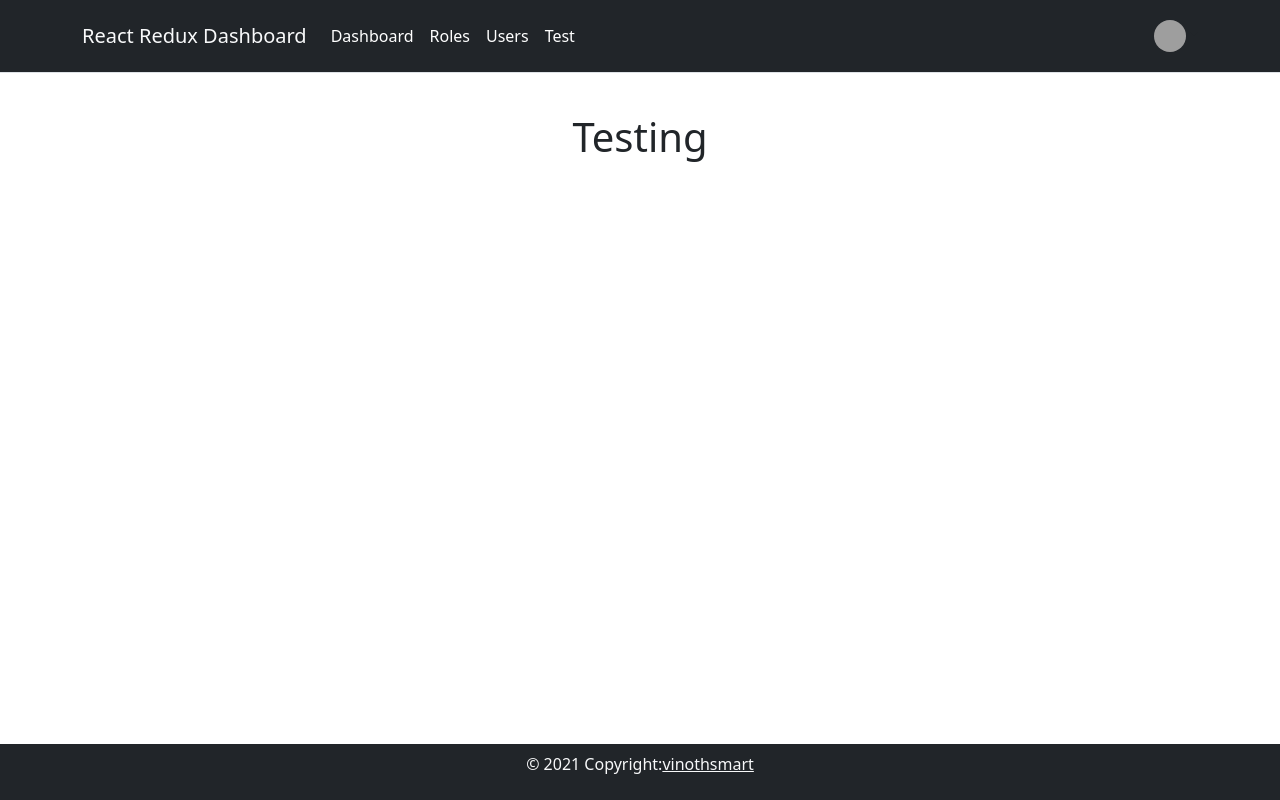
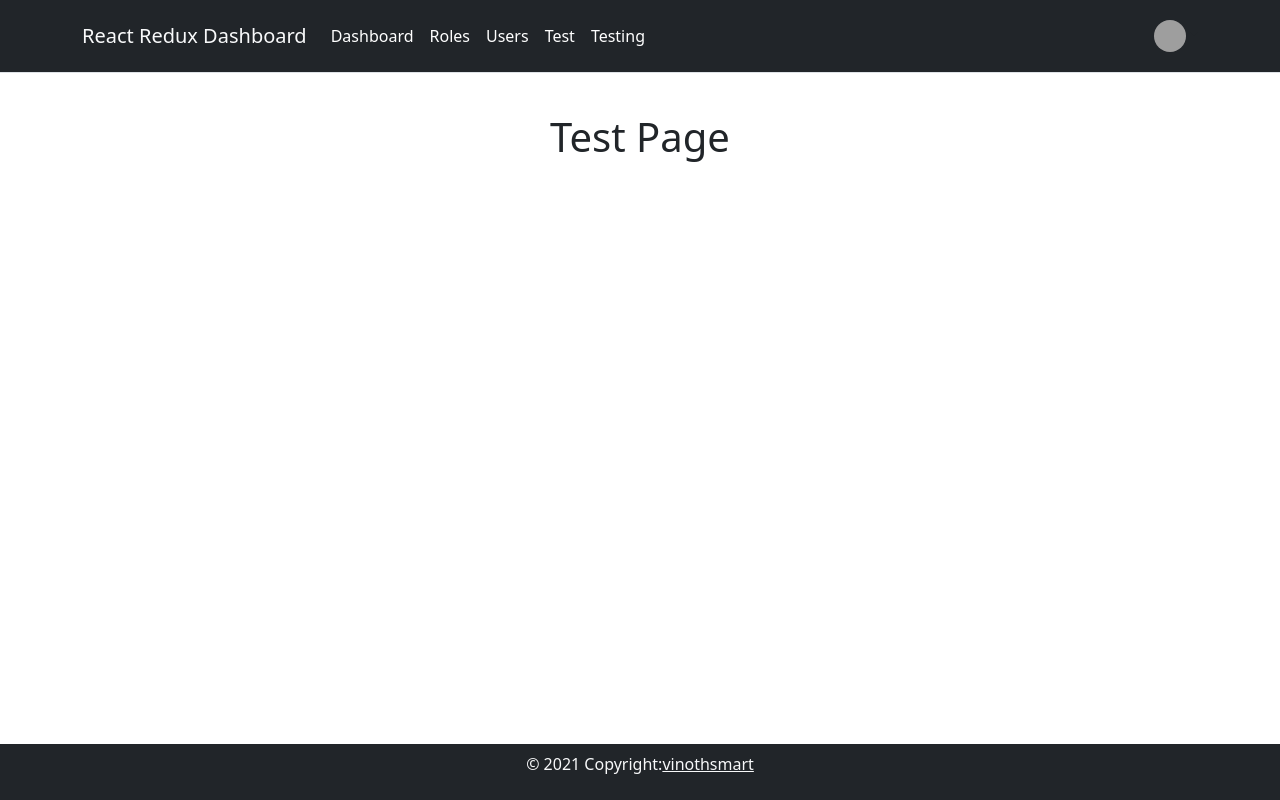
Before and after one commit to vinothsmart/react-redux-dashboard, a React (Create React App) app: page /test in a window 1280 px wide. Built offline with nearby package versions, Linux system fonts and the light colour scheme; grey boxes are pictures that could not be loaded.

Commit message:
using normal pages

```diff
--- a/src/App.js
+++ b/src/App.js
@@ -1,7 +1,5 @@
 import "./styles/App.css";
-import Home from "./components/pages/Home";
-import Test from "./components/pages/Test";
-import Testing from "./components/pages/Testing";
+import { Home, Test, Testing } from "./components";
 import Navbar from "./components/elements/Navbar";
 import { BrowserRouter as Router, Route, Switch } from "react-router-dom";
 import Roles from "./components/pages/Roles/Roles";
--- a/src/components/elements/Navbar.js
+++ b/src/components/elements/Navbar.js
@@ -97,6 +97,11 @@ export const NavBar = () => {
                   Test
                 </Link>
               </li>
+              <li>
+                <Link to="/testing" className="nav-link px-2 text-white">
+                  Testing
+                </Link>
+              </li>
             </ul>
 
             <div className="dropdown text-end">
--- /dev/null
+++ b/src/components/index.js
@@ -0,0 +1,2 @@
+export * from "./elements/Navbar";
+export * from "./pages";
--- a/src/components/pages/Home.js
+++ b/src/components/pages/Home.js
@@ -1,4 +1,4 @@
-const Home = () => {
+export const Home = () => {
   return (
     <div className="container">
       <div className="py-4">
@@ -7,5 +7,3 @@ const Home = () => {
     </div>
   );
 };
-
-export default Home;
--- a/src/components/pages/Test.js
+++ b/src/components/pages/Test.js
@@ -1,4 +1,4 @@
-const Test = () => {
+export const Test = () => {
   let numbers = [1, 55, 22, 60, 4];
 
   console.log(numbers);
@@ -149,10 +149,8 @@ const Test = () => {
   return (
     <div className="container">
       <div className="py-4">
-        <h1> Testing </h1>
+        <h1> Test Page </h1>
       </div>
     </div>
   );
 };
-
-export default Test;
--- a/src/components/pages/Testing.js
+++ b/src/components/pages/Testing.js
@@ -1,11 +1,9 @@
-const Testing = () => {
+export const Testing = () => {
   return (
     <div className="container">
       <div className="py-4">
-        <h1> Testing </h1>
+        <h1> Testing Page</h1>
       </div>
     </div>
   );
 };
-
-export default Testing;
--- /dev/null
+++ b/src/components/pages/index.js
@@ -0,0 +1,4 @@
+export * from "./Home";
+export * from "./Testing";
+export * from "./Test";
+export * from "./Roles/Roles";
```
